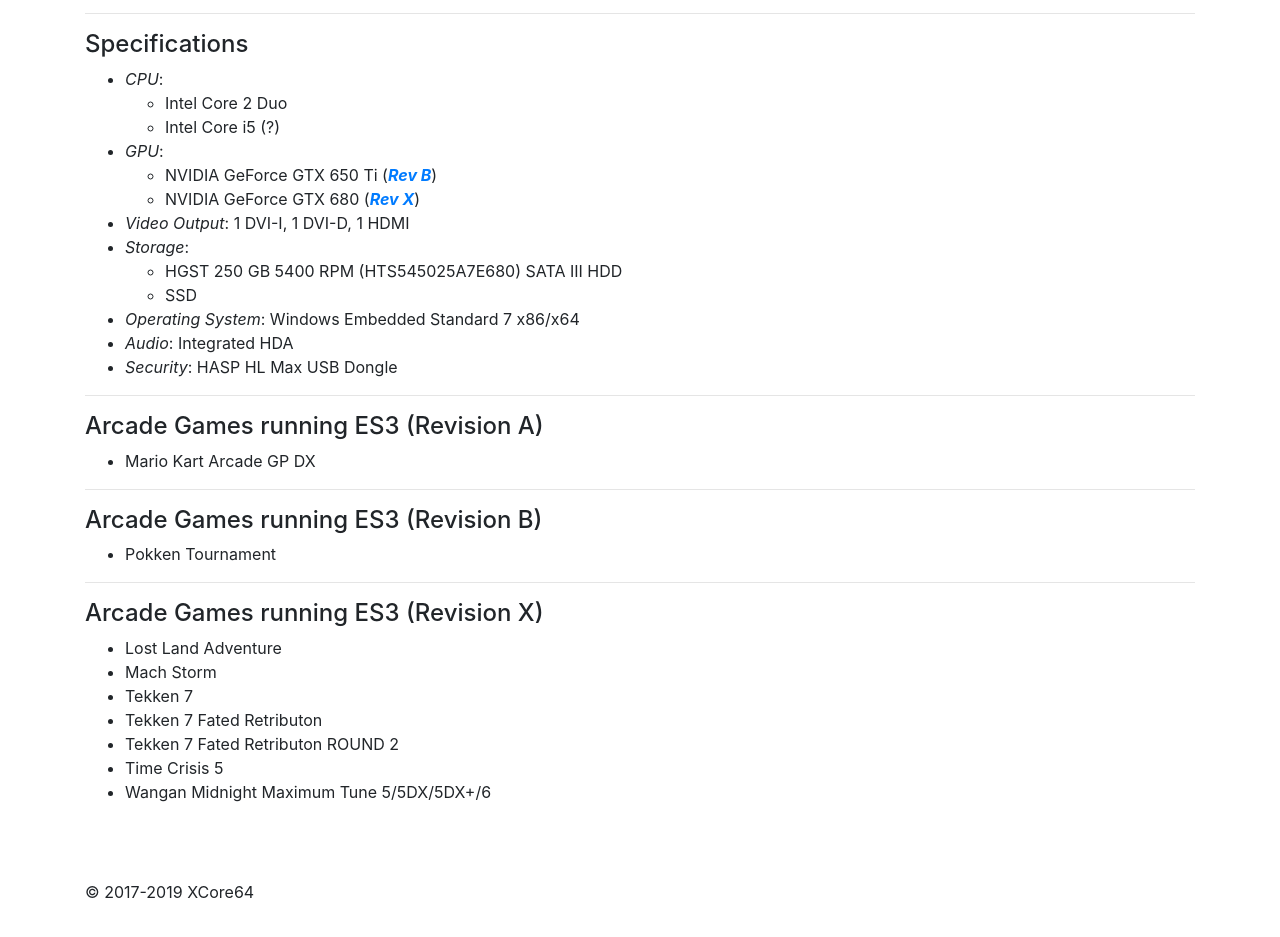
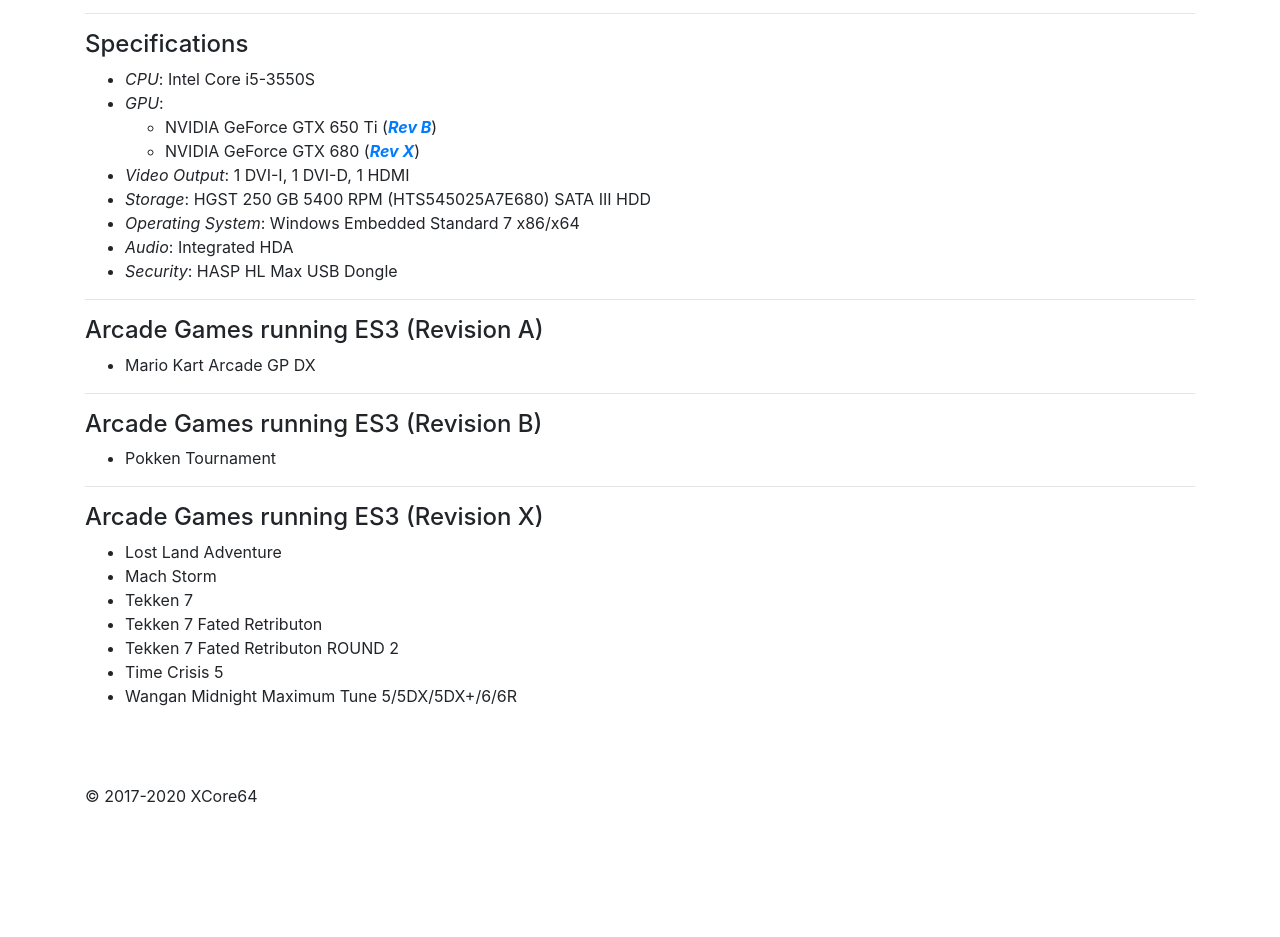
Before and after one commit to XCore64/pcbasednamco, a plain HTML site: page pcb/es3.html in a window 1280 px wide. Shown: the part 159-1096 px from the top of the page. After the commit the page ends 1027 px from the top, so only its background shows below. Drawn offline with Linux system fonts and the light colour scheme.

Commit message:
Add files via upload
New information for the Namco System ES3

```diff
--- a/pcb/es3.html
+++ b/pcb/es3.html
@@ -46,11 +46,7 @@
 			<hr />
 			<h4 id="specs">Specifications</h4>
 			<ul>
-				<li><i>CPU</i>:
-				<ul>
-					<li>Intel Core 2 Duo</li>
-					<li>Intel Core i5 (?)</li>
-				</ul>
+				<li><i>CPU</i>: Intel Core i5-3550S</li>
 				<li><i>GPU</i>:
 				<ul>
 					<li>NVIDIA GeForce GTX 650 Ti (<b><i><a href="#es3b">Rev B</a></b></i>)</li>
@@ -58,11 +54,7 @@
 				</ul>
 				</li>
 				<li><i>Video Output</i>: 1 DVI-I, 1 DVI-D, 1 HDMI</li>
-				<li><i>Storage</i>:
-				<ul>
-					<li>HGST 250 GB 5400 RPM (HTS545025A7E680) SATA III HDD</li>
-					<li>SSD</li>
-				</ul>
+				<li><i>Storage</i>: HGST 250 GB 5400 RPM (HTS545025A7E680) SATA III HDD</li>
 				<li><i>Operating System</i>: Windows Embedded Standard 7 x86/x64</li>
 				<li><i>Audio</i>: Integrated HDA</li>
 				<li><i>Security</i>: HASP HL Max USB Dongle</li>
@@ -86,12 +78,12 @@
 					<li>Tekken 7 Fated Retributon</li>
 					<li>Tekken 7 Fated Retributon ROUND 2</li>
 					<li>Time Crisis 5</li>
-					<li>Wangan Midnight Maximum Tune 5/5DX/5DX+/6</li>
+					<li>Wangan Midnight Maximum Tune 5/5DX/5DX+/6/6R</li>
 				</ul>
 		</main>
 
 		<footer class="container">
-			<p>&copy; 2017-2019 XCore64</p>
+			<p>&copy; 2017-2020 XCore64</p>
 		</footer>
 		<script src="../bootstrap-4.3.1-dist/js/jquery-3.3.1.slim.min.js"></script>
 		<script src="../bootstrap-4.3.1-dist/js/popper.min.js"></script>
```
